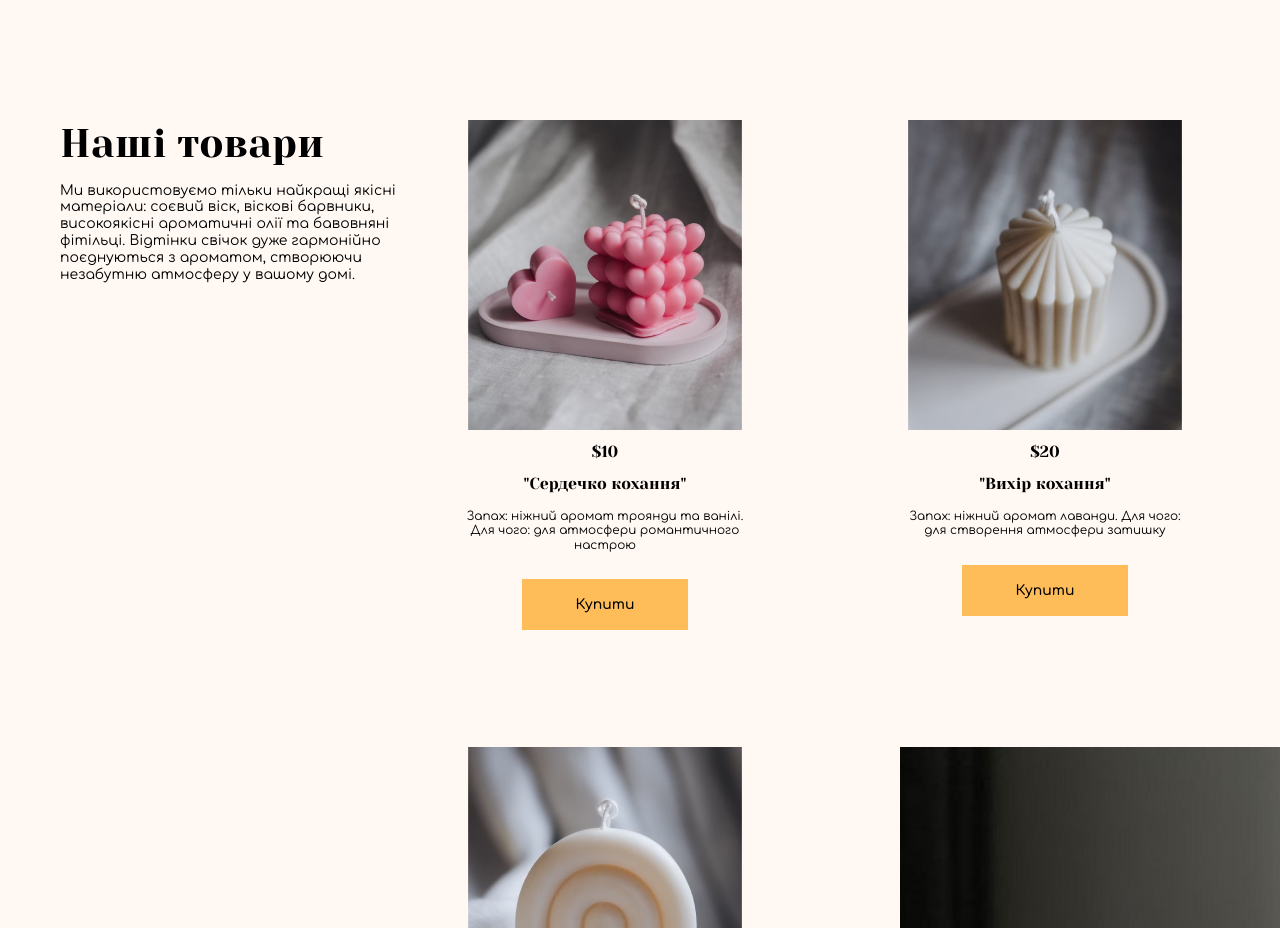
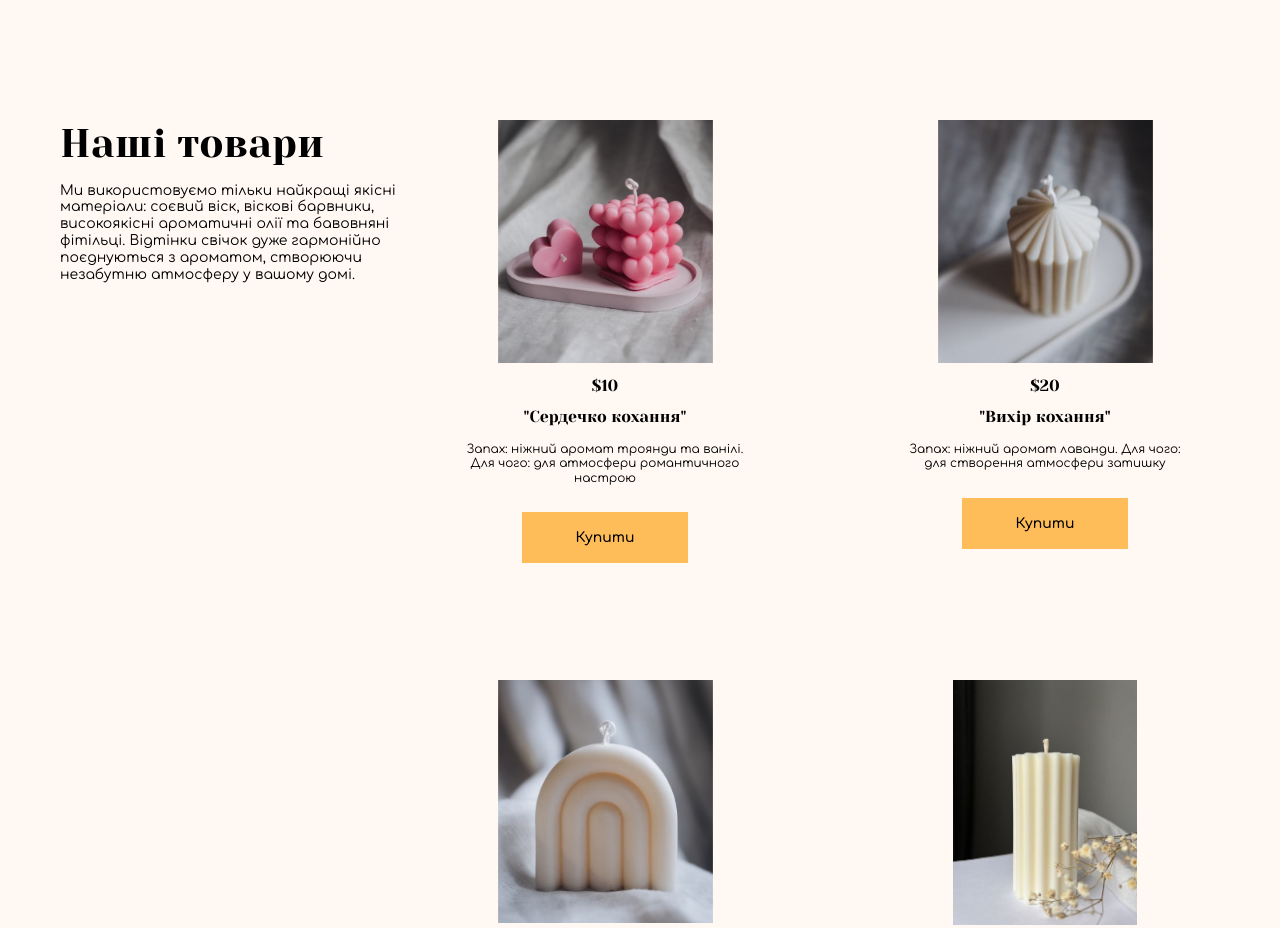
Before and after one commit to Artinyty/ididit, a plain HTML site: page index.html in a window 1280 px wide. Shown: the part 1420-2348 px from the top of the page. Drawn offline with nearby package versions, Linux system fonts and the light colour scheme.

Commit message:
Update style.css

```diff
--- a/css/style.css
+++ b/css/style.css
@@ -223,6 +223,8 @@ body {
 
 .products__item-img {
   margin-bottom: 8px;
+  max-width: 215px;
+  max-height: 245px;
 }
 .products__item-price {
   font-family: Yeseva One, cursive;
```
